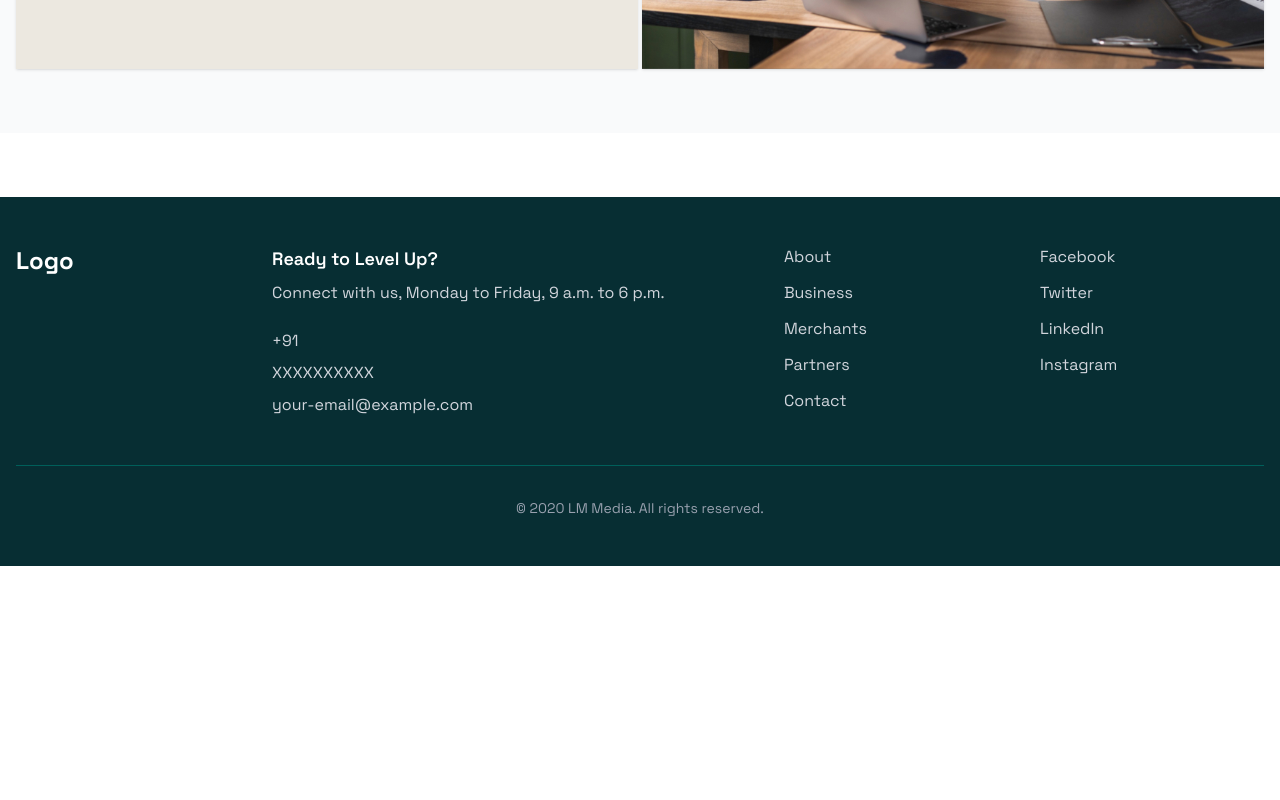
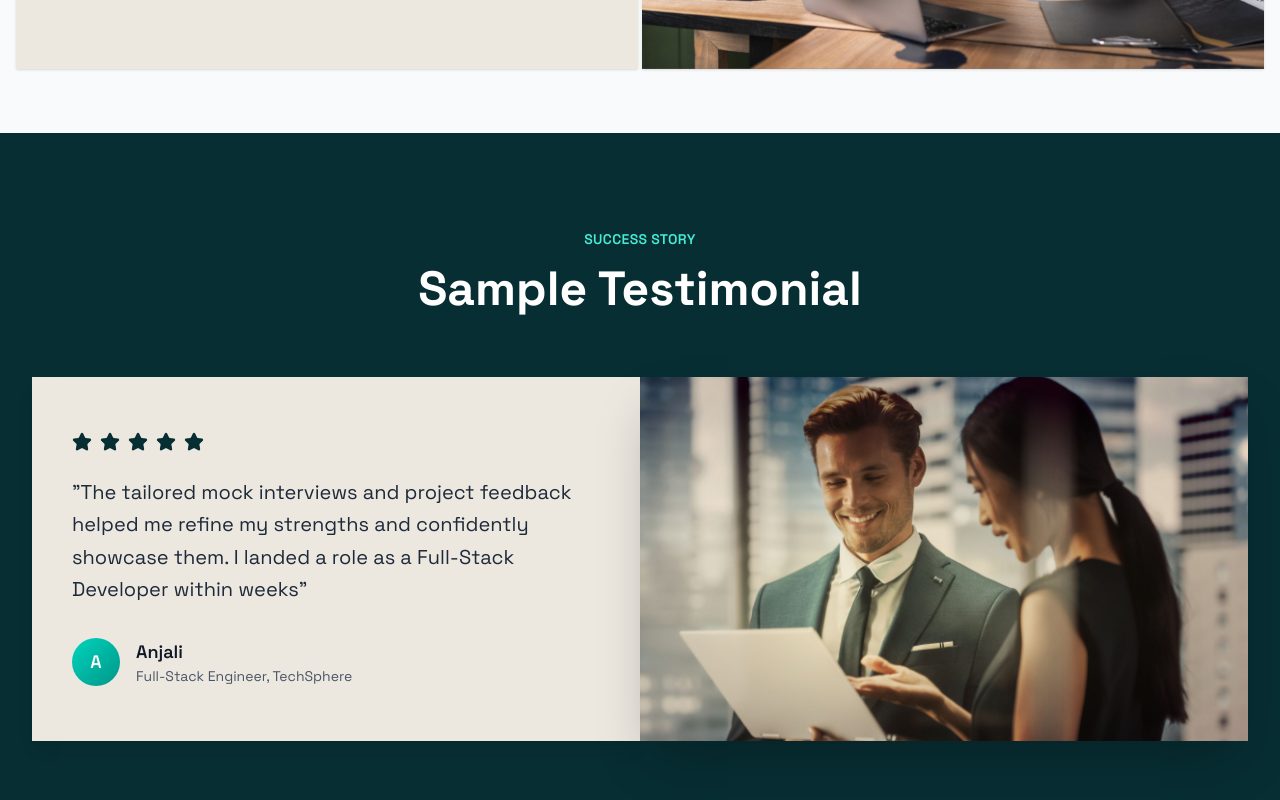
Before and after one commit to Tusharkothiya/Vicky-s-web, a React (Vite) app: page / in a window 1280 px wide. Shown: the part 1700-2500 px from the top of the page. Before the commit the page ends 2266 px from the top, so only its background shows below. Built offline with nearby package versions, Linux system fonts and the light colour scheme.

Commit message:
Design testimonial

```diff
--- a/src/assets/Index.ts
+++ b/src/assets/Index.ts
@@ -2,10 +2,12 @@ import HeroImage from './HeroImage.svg'
 import PopularServiceImage from './PopularService.svg'
 import UserPillorIcon from './UserPillor.svg'
 import BagIcon from './BagIcon.svg'
+import TestimonialImage from './Testimonial.svg'
 
 export {
     HeroImage,
     PopularServiceImage,
     UserPillorIcon,
-    BagIcon
+    BagIcon,
+    TestimonialImage
 }
--- a/src/components/Home/Home.tsx
+++ b/src/components/Home/Home.tsx
@@ -1,11 +1,13 @@
 import HeroSection from "./HeroSection";
 import PopularServices from "./PopularServices";
+import Testimonial from "./Testimonial";
 
 const Home = () => {
   return (
     <div>
       <HeroSection />
       <PopularServices />
+      <Testimonial />
     </div>
   );
 };
--- /dev/null
+++ b/src/components/Home/Testimonial.tsx
@@ -0,0 +1,80 @@
+import { Star } from "lucide-react";
+import { TestimonialImage } from "../../assets/Index";
+
+const Testimonial = () => {
+  return (
+    <section className="bg-[#072E33] py-16 lg:py-24">
+      <div className="max-w-8xl mx-auto px-4 sm:px-6 lg:px-8">
+        {/* Header */}
+        <div className="text-center mb-12 lg:mb-16">
+          <p className="text-teal-300 font-semibold text-sm uppercase tracking-wide mb-4">
+            SUCCESS STORY
+          </p>
+          <h2 className="text-3xl md:text-4xl lg:text-5xl font-bold text-white">
+            Sample Testimonial
+          </h2>
+        </div>
+
+        {/* Testimonial Content */}
+        <div className="grid grid-cols-1 lg:grid-cols-2 items-center">
+          {/* Left Content - Testimonial */}
+          <div className="order-2 lg:order-1 h-full ">
+            <div className="bg-[#ECE8E0] h-full flex items-start justify-center flex-col p-8 lg:p-10 shadow-lg">
+              {/* Star Rating */}
+              <div className="flex items-center mb-6 gap-2">
+                {[...Array(5)].map((_, index) => (
+                  <Star
+                    key={index}
+                    className="w-5 h-5 text-[#072E33] fill-current"
+                  />
+                ))}
+              </div>
+
+              {/* Testimonial Text */}
+              <blockquote className="text-gray-800 text-lg lg:text-xl leading-relaxed mb-8">
+                "The tailored mock interviews and project feedback helped me
+                refine my strengths and confidently showcase them. I landed a
+                role as a Full-Stack Developer within weeks"
+              </blockquote>
+
+              {/* Author Info */}
+              <div className="flex items-center">
+                <div className="flex-shrink-0 mr-4">
+                  <div className="w-12 h-12 bg-gradient-to-br from-teal-400 to-teal-600 rounded-full flex items-center justify-center">
+                    <span className="text-white font-semibold text-lg">A</span>
+                  </div>
+                </div>
+                <div>
+                  <h4 className="text-gray-900 font-semibold text-lg">
+                    Anjali
+                  </h4>
+                  <p className="text-gray-600 text-sm">
+                    Full-Stack Engineer, TechSphere
+                  </p>
+                </div>
+              </div>
+            </div>
+          </div>
+
+          {/* Right Content - Image */}
+          <div className="order-1 lg:order-2 h-full">
+            <div className="relative">
+              <div className="aspect-[5/3] overflow-hidden shadow-2xl">
+                {/* Placeholder image - replace with your actual image */}
+                <div className="bg-gradient-to-br from-gray-200 to-gray-400 relative">
+                  <img
+                    src={TestimonialImage}
+                    alt="testimonal"
+                    className="h-full w-full object-cover"
+                  />
+                </div>
+              </div>
+            </div>
+          </div>
+        </div>
+      </div>
+    </section>
+  );
+};
+
+export default Testimonial;
```
Also changed, not shown: src/assets/Testimonial.svg (added).
